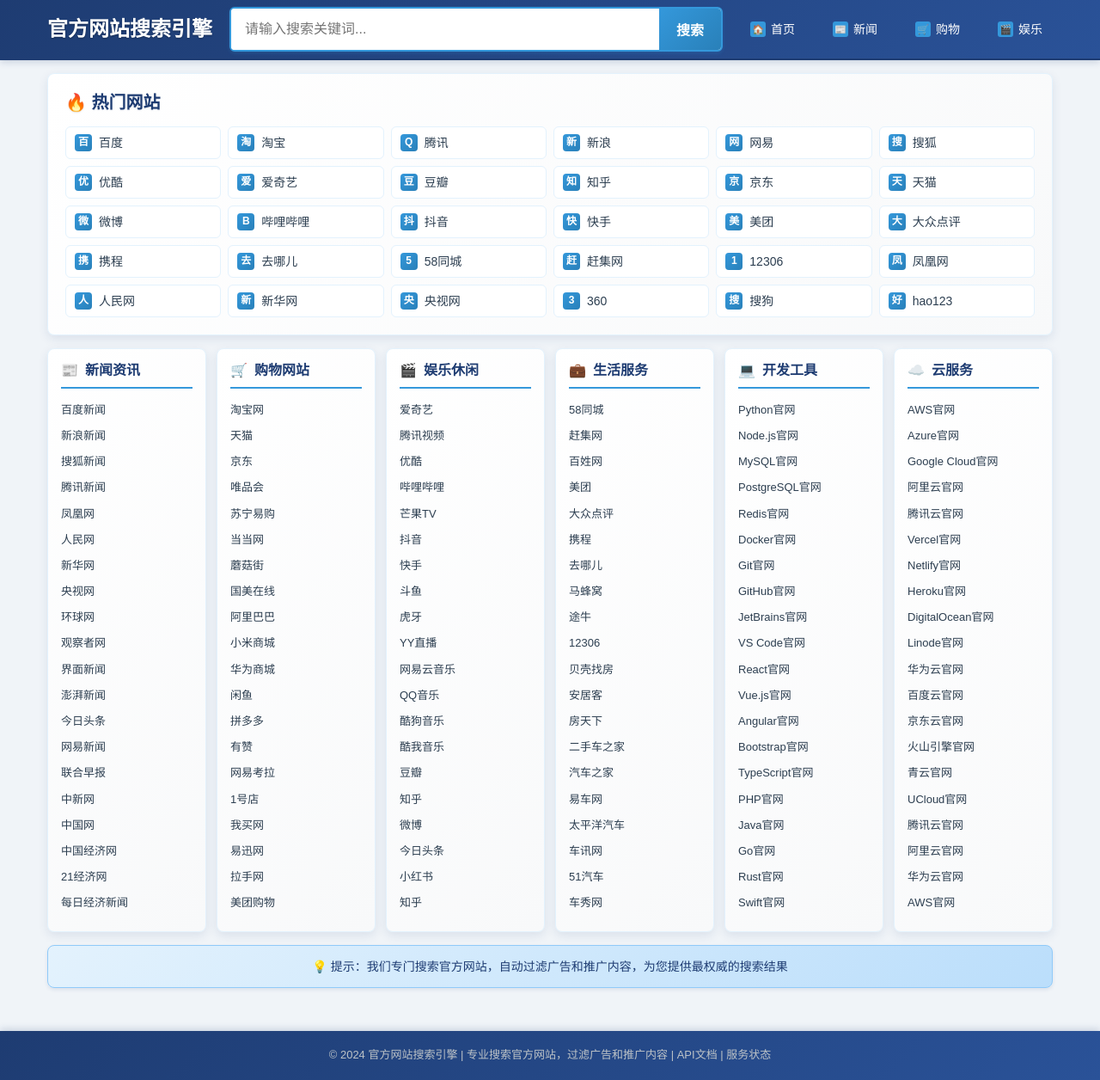
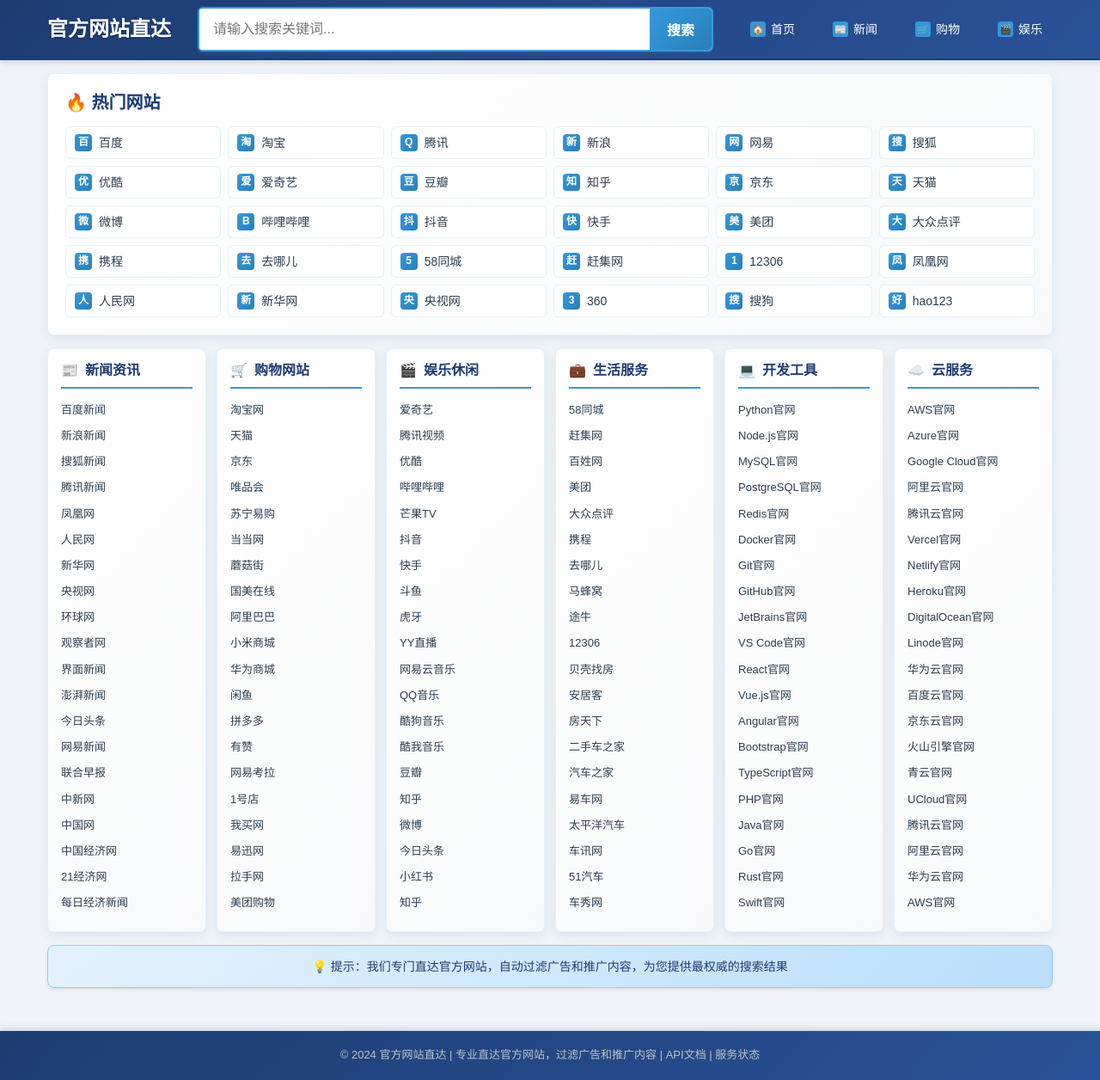
Before and after one commit to shaowangzhen/search-project, a PHP site: page /docs/ in a window 1280 px wide. Shown: the whole page at 86% size. Run offline with PHP 8.4, Linux system fonts and the light colour scheme.

Commit message:
feat: 网站名称改为'官方网站直达'
- 标题：官方网站搜索引擎 → 官方网站直达
- 描述：专业搜索官方网站 → 专业直达官方网站
- 提示文字：我们专门搜索官方网站 → 我们专门直达官方网站
- 页脚：官方网站搜索引擎 → 官方网站直达
- 保持科技蓝主题和大字体设计不变

```diff
--- a/frontend/public/index.php
+++ b/frontend/public/index.php
@@ -1,6 +1,6 @@
 <?php
 /**
- * 官方网站搜索引擎 - 完全模仿hao123.com
+ * 官方网站直达 - 完全模仿hao123.com
  */
 
 // 设置错误报告
@@ -32,7 +32,7 @@ if ($_SERVER['REQUEST_METHOD'] === 'POST' && isset($_POST['query'])) {
 <head>
     <meta charset="UTF-8">
     <meta name="viewport" content="width=device-width, initial-scale=1.0">
-    <title>官方网站搜索引擎 - 专业搜索官方网站</title>
+    <title>官方网站直达 - 专业直达官方网站</title>
     <style>
         * {
             margin: 0;
@@ -349,7 +349,7 @@ if ($_SERVER['REQUEST_METHOD'] === 'POST' && isset($_POST['query'])) {
 <body>
     <div class="header">
         <div class="header-content">
-            <a href="/" class="logo">官方网站搜索引擎</a>
+            <a href="/" class="logo">官方网站直达</a>
             <div class="search-box">
                 <form method="POST" class="search-form">
                     <input type="text" name="query" class="search-input" placeholder="请输入搜索关键词..." required>
@@ -591,12 +591,12 @@ if ($_SERVER['REQUEST_METHOD'] === 'POST' && isset($_POST['query'])) {
         </div>
 
         <div class="ad-banner">
-            <div class="ad-text">💡 提示：我们专门搜索官方网站，自动过滤广告和推广内容，为您提供最权威的搜索结果</div>
+            <div class="ad-text">💡 提示：我们专门直达官方网站，自动过滤广告和推广内容，为您提供最权威的搜索结果</div>
         </div>
     </div>
 
     <div class="footer">
-        <p>© 2024 官方网站搜索引擎 | 专业搜索官方网站，过滤广告和推广内容 |
+        <p>© 2024 官方网站直达 | 专业直达官方网站，过滤广告和推广内容 |
         <a href="http://localhost:8000/docs" target="_blank">API文档</a> |
         <a href="http://localhost:8000/health" target="_blank">服务状态</a></p>
     </div>
```
